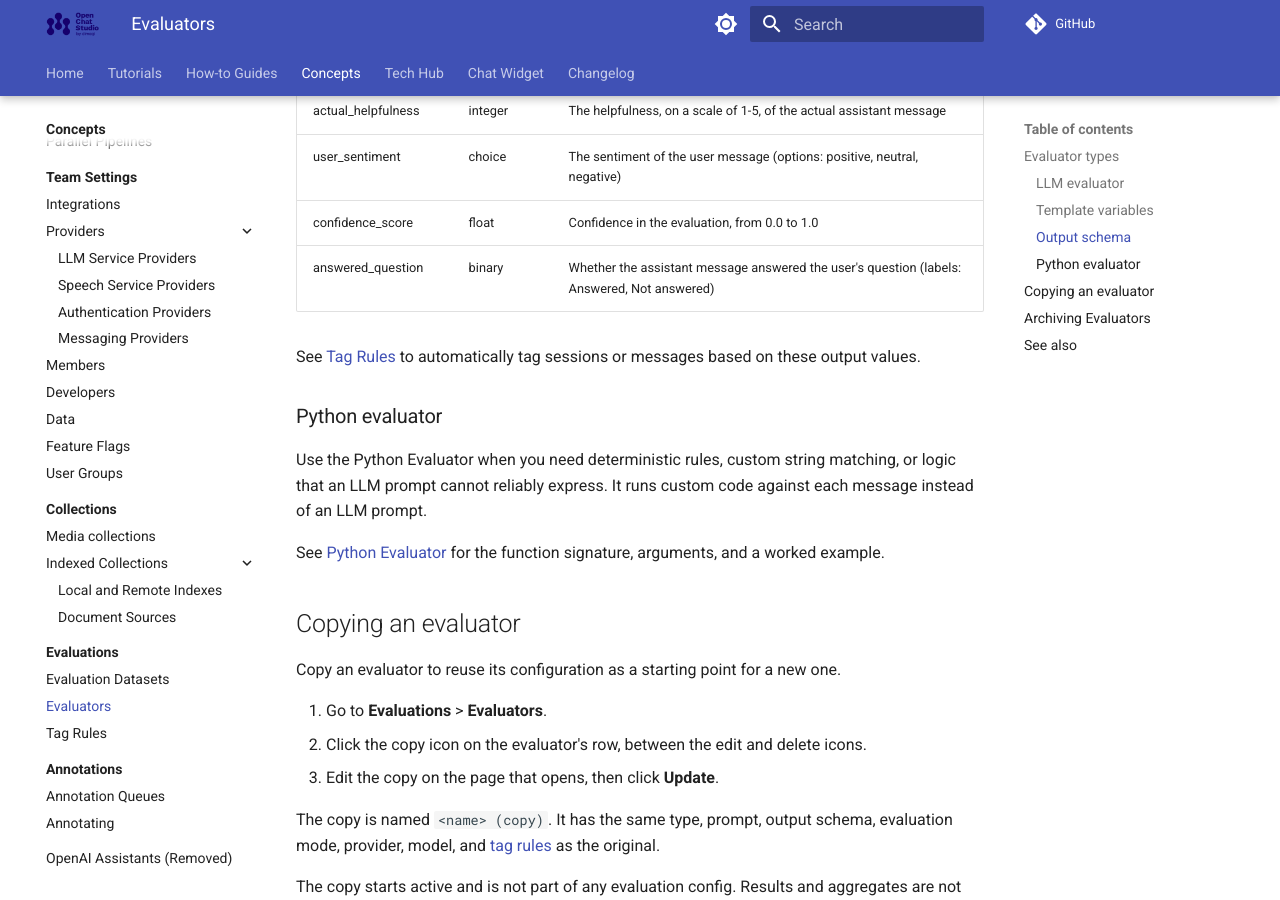
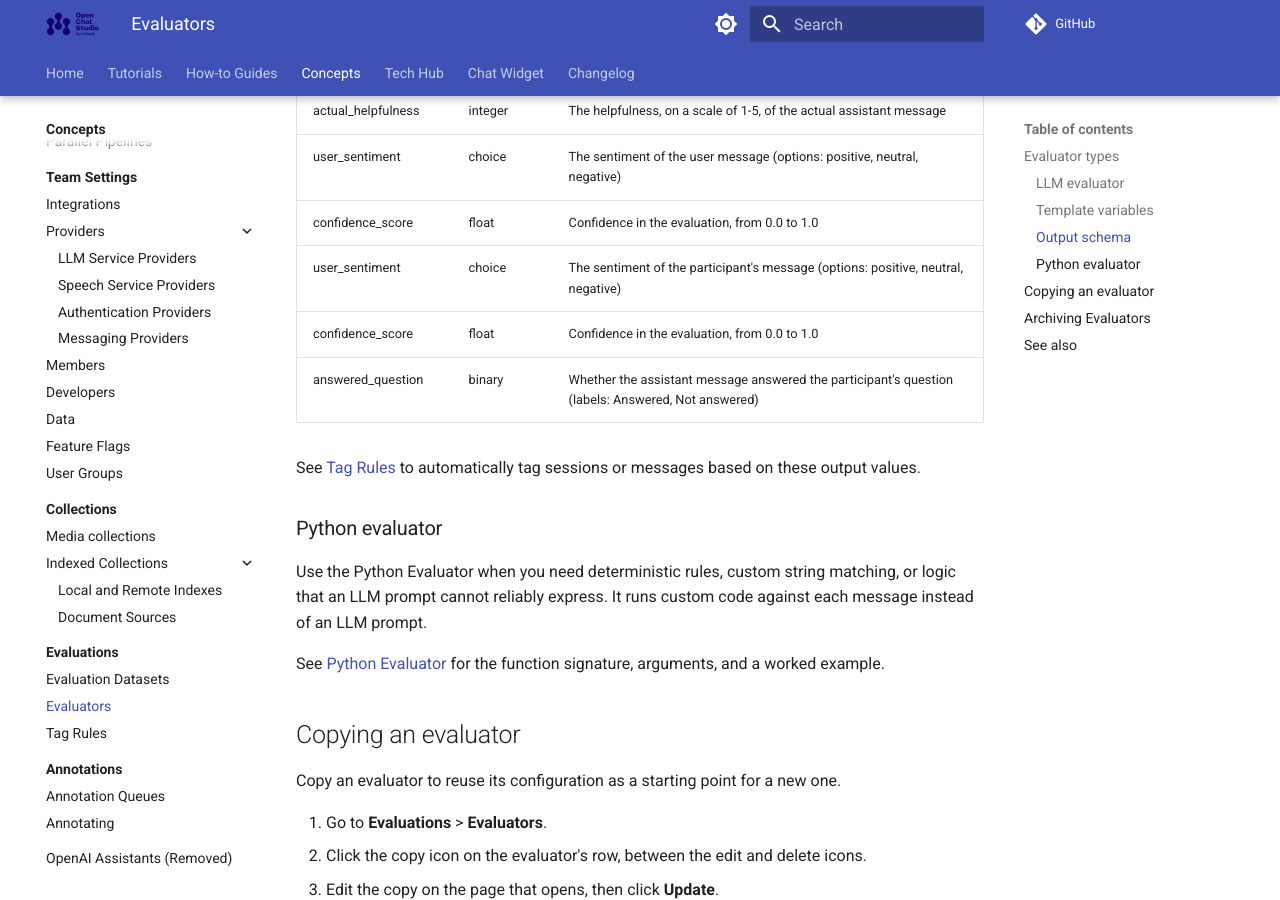
Before and after one commit to dimagi/open-chat-studio-docs, an MkDocs documentation site: the page built from docs/concepts/evaluations/evaluators.md, in a window 1280 px wide and 900 px high, scrolled down 2036 px. Built offline with MkDocs 1.6.1 and Material for MkDocs 9.7.7, drawn with Linux system fonts in a browser that asks for light colours; a script that is not in the unit is left out; comment, search, counter and statistics services are not loaded.

Commit message:
Update docs/concepts/evaluations/evaluators.md
Co-authored-by: Barry Tandy <barry@47products.digital>

```diff
--- a/docs/concepts/evaluations/evaluators.md
+++ b/docs/concepts/evaluations/evaluators.md
@@ -84,7 +84,9 @@ See [Output validation](../../tech-hub/evaluations/evaluator-reference.md#output
 | actual_helpfulness | integer | The helpfulness, on a scale of 1-5, of the actual assistant message |
 | user_sentiment | choice | The sentiment of the user message (options: positive, neutral, negative) |
 | confidence_score | float | Confidence in the evaluation, from 0.0 to 1.0 |
-| answered_question | binary | Whether the assistant message answered the user's question (labels: Answered, Not answered) |
+| user_sentiment | choice | The sentiment of the participant's message (options: positive, neutral, negative) |
+| confidence_score | float | Confidence in the evaluation, from 0.0 to 1.0 |
+| answered_question | binary | Whether the assistant message answered the participant's question (labels: Answered, Not answered) |
 
 See [Tag Rules](./tag_rules.md) to automatically tag sessions or messages based on these output values.
 
```
